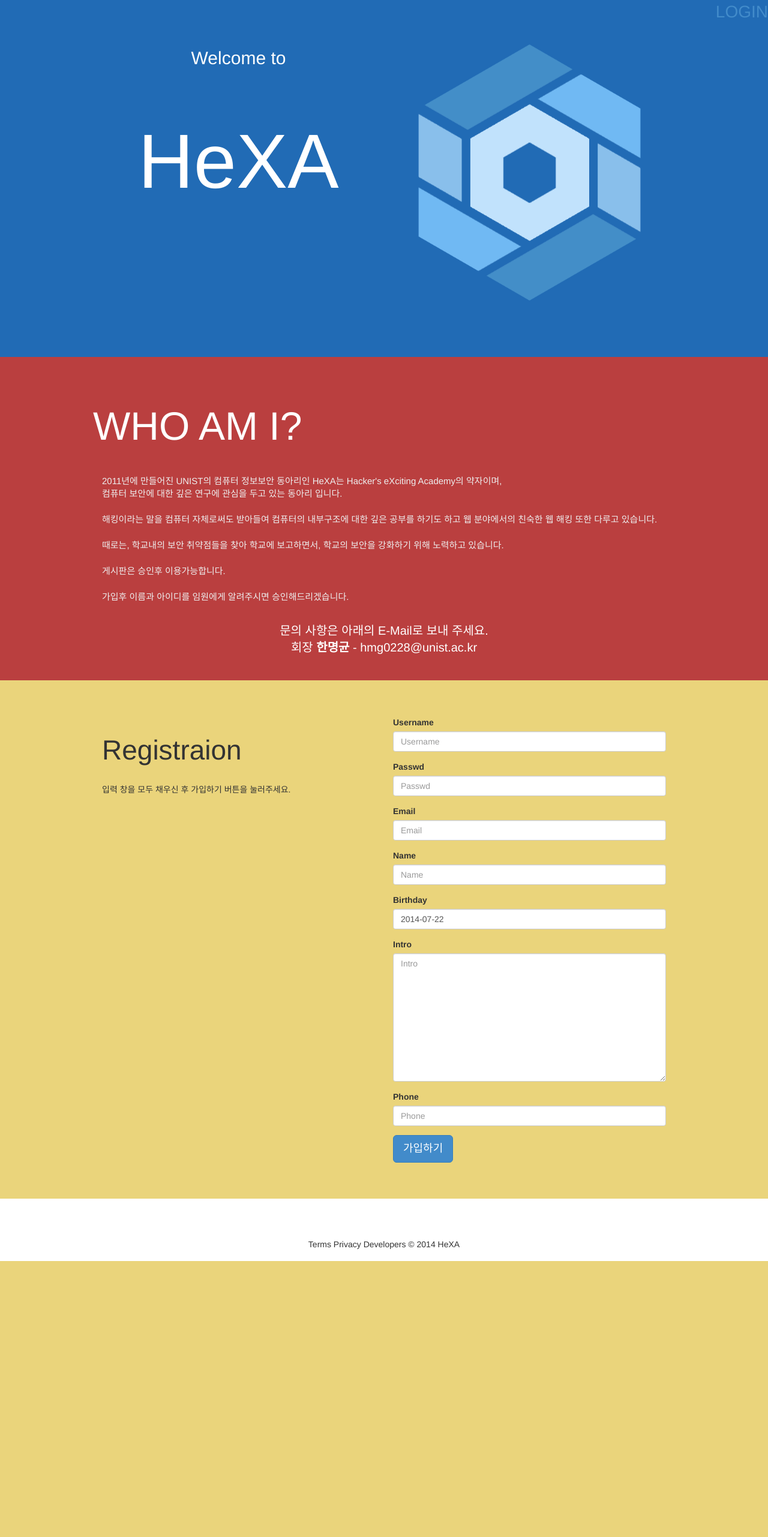
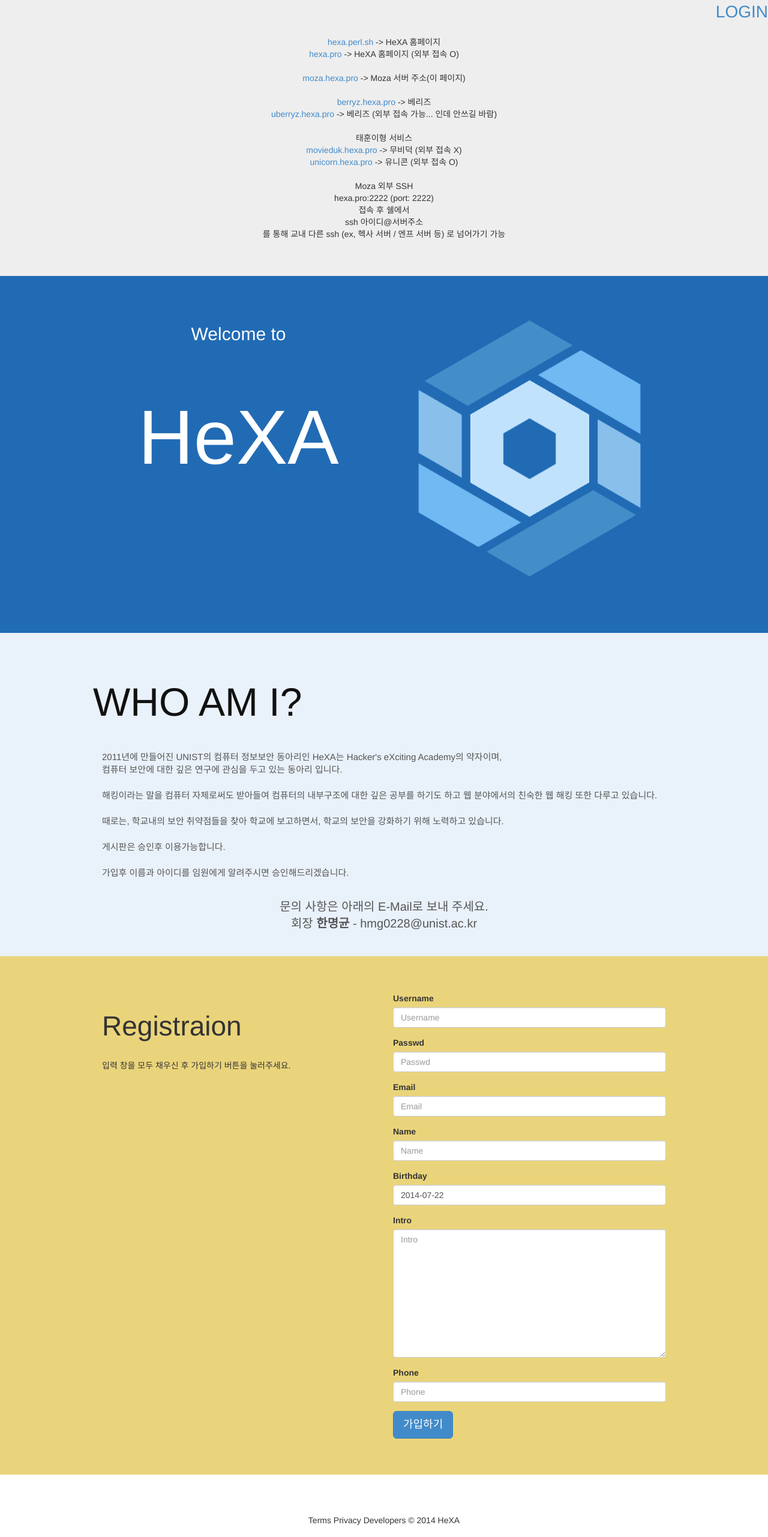
Before and after one commit to HeXA-UNIST/dinger, a Django app: page /intro/ in a window 1280 px wide. Shown: the whole page at 60% size. Before the commit the page ends 2102 px from the top, so only its background shows below. Run offline with Django 3.2, Linux system fonts and the light colour scheme; parts of the project's set-up code (start-up, migrations or seed data) failed here and were passed over; some libraries are stand-ins or nearby versions.

Commit message:
changed intro. added listing all article interface.

```diff
--- a/website/album/views.py
+++ b/website/album/views.py
@@ -154,7 +154,7 @@ def ajax_request_photos(request):
     result_dict = {}
     photo_data = []
 
-    NUM_PHOTO = 12
+    NUM_PHOTO = 20
     num_left = len(query)
     next_uuid = 0
     for photo in query.order_by('-uuid')[:NUM_PHOTO]:
--- a/website/static/css/intro.css
+++ b/website/static/css/intro.css
@@ -15,9 +15,16 @@ li {
     width: 970px;
     margin: 0 auto;
 }
+
 #header {
+    background-color: #216BB5; //rgb(33, 38, 33);
+}
 
-    background-color: #216BB5; //rgb(33, 38, 33);
+#links {
+    background-color: #eee; //rgb(33, 38, 33);
+    color: #333;
+    padding: 60px 0;
+    text-align: center;
 }
 
 #intro {
@@ -36,8 +43,8 @@ li {
 }
 
 #whoami {
-    background-color: rgb(186, 63, 63);
-    color: #fff;
+    background-color: rgb(233, 241, 250);
+    color: #111;
     padding: 35px 0;
 
 }
@@ -47,15 +54,18 @@ li {
 }
 
 #whoami .intro_details {
-    color: #eee;
+    color: #555;
     font-size: 15px;
 }
 
 #whoami .contact {
+    color: #555;
     font-size: 20px;
+
 }
 
 #whoami .label {
+    color: #555;
     font-size: 30px;
 }
 
--- a/website/static/js/album.js
+++ b/website/static/js/album.js
@@ -128,6 +128,8 @@ $(function() {
             request_photos(this.album,
                 this.currentPhoto,
                 function(data) {
+                    if (that.currentPhoto != 0 && that.currentPhoto <= data.next)
+                     return;
                     var length = data.size;
                     for (var i=0; i<length; i++) {
                         that.add(data.photos[i])
@@ -247,7 +249,7 @@ $(function() {
                 if (this.currentPhoto != null)
                     this.currentPhoto.row.details.slideUp("fast");
                 photo.row.details.slideDown(function() {
-                    $('html,body').animate({scrollTop: photo.row.details.position().top-200 }, "fast");
+                    $('html,body').animate({scrollTop: photo.row.details.position().top-140 }, "fast");
                 });
             }
             this.currentPhoto = photo;
--- a/website/templates/intro.html
+++ b/website/templates/intro.html
@@ -82,6 +82,30 @@
     <a href="#" class="openMask" style="font-size:200%; position:absolute; right:0px;">LOGIN</a>
   </div>
   {% endif %}
+ <section id="links">
+   <div class="container">
+<center>
+ <a href="http://hexa.perl.sh" target="_blank">hexa.perl.sh</a>  -> HeXA 홈페이지<br>
+<a href="http://hexa.pro" target="_blank">hexa.pro</a> -> HeXA 홈페이지 (외부 접속 O)<br>
+<br>
+<a href="http://moza.hexa.pro" target="_blank">moza.hexa.pro</a>  -> Moza 서버 주소(이 페이지)<br>
+<br>
+<a href="http://berryz.hexa.pro" target="_blank">berryz.hexa.pro</a> -> 베리즈<br>
+<a href="http://uberryz.hexa.pro" target="_blank">uberryz.hexa.pro</a> -> 베리즈 (외부 접속 가능... 인데 안쓰길 바람)<br>
+<br>
+태훈이형 서비스<br>
+<a href="http://movieduk.hexa.pro" target="_blank">movieduk.hexa.pro</a> -> 무비덕 (외부 접속 X)<br>
+<a href="http://unicorn.hexa.pro" target="_blank">unicorn.hexa.pro</a> -> 유니콘 (외부 접속 O)<br>
+<br>
+Moza 외부 SSH<br>
+hexa.pro:2222 (port: 2222)<br>
+접속 후 쉘에서<br>
+ssh 아이디@서버주소<br>
+를 통해 교내 다른 ssh (ex, 헥사 서버 / 엔프 서버 등) 로 넘어가기 가능<br>
+</center>
+</div>
+</section>
+
   <section id="intro">
     <div class="container">
       <div class="row">
--- a/website/website/urls.py
+++ b/website/website/urls.py
@@ -14,6 +14,7 @@ urlpatterns = patterns('',
    	url(r'^admin/', include(admin.site.urls)),
 
 	url(r'^list/(?P<board_name>\w+)$', board_views.list_articles, name="board"),
+	url(r'^list/$', board_views.list_all, name="listall"),
 	url(r'^write/(?P<board_name>\w+)$', board_views.write_article, name="write_article"),
 	url(r'^article/(?P<article_id>[0-9]+?)$', board_views.view_article, name="article"),
 	url(r'^comment/(?P<article_id>[0-9]+?)$', board_views.write_comment, name="comment"),
```
Also changed, not shown: website/board/views.py (+8 -0 lines).
